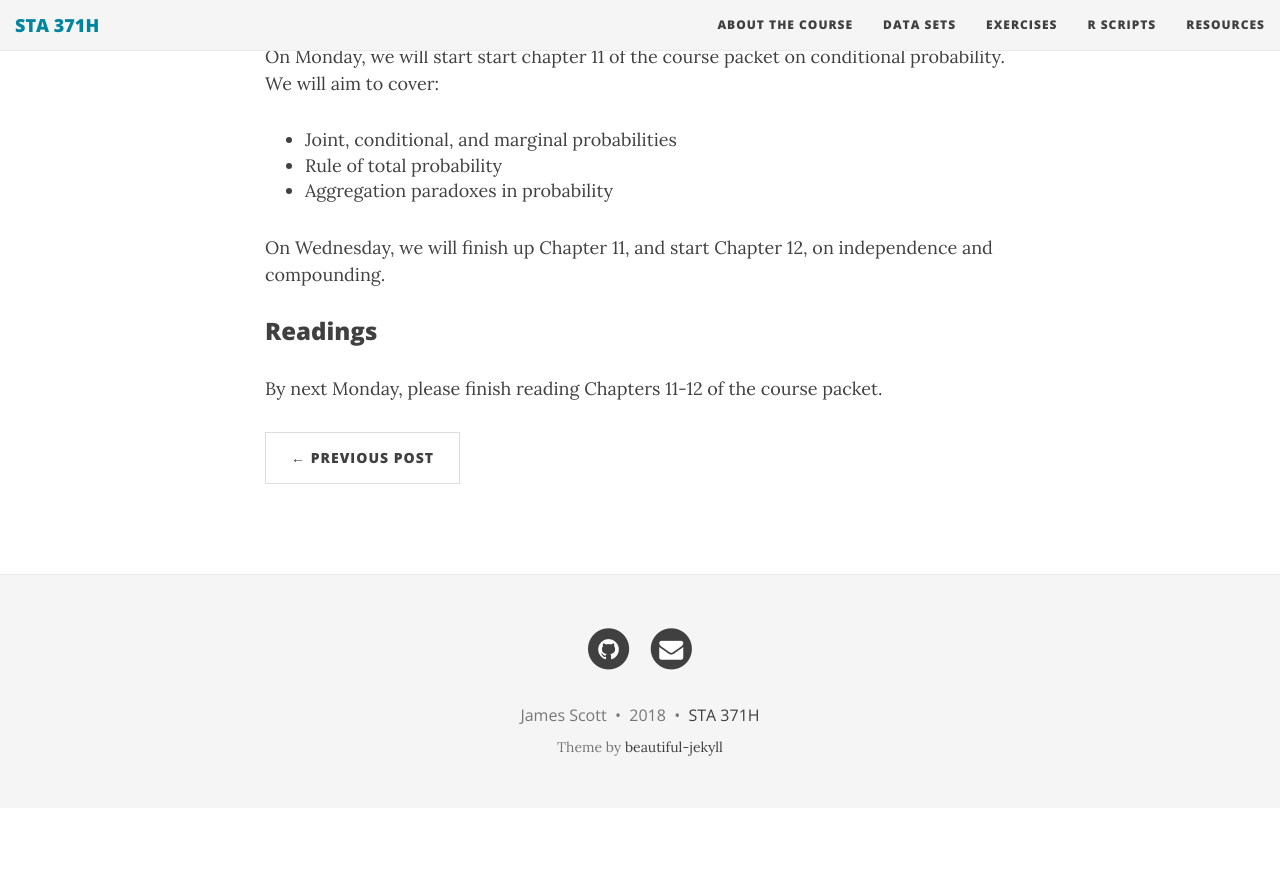
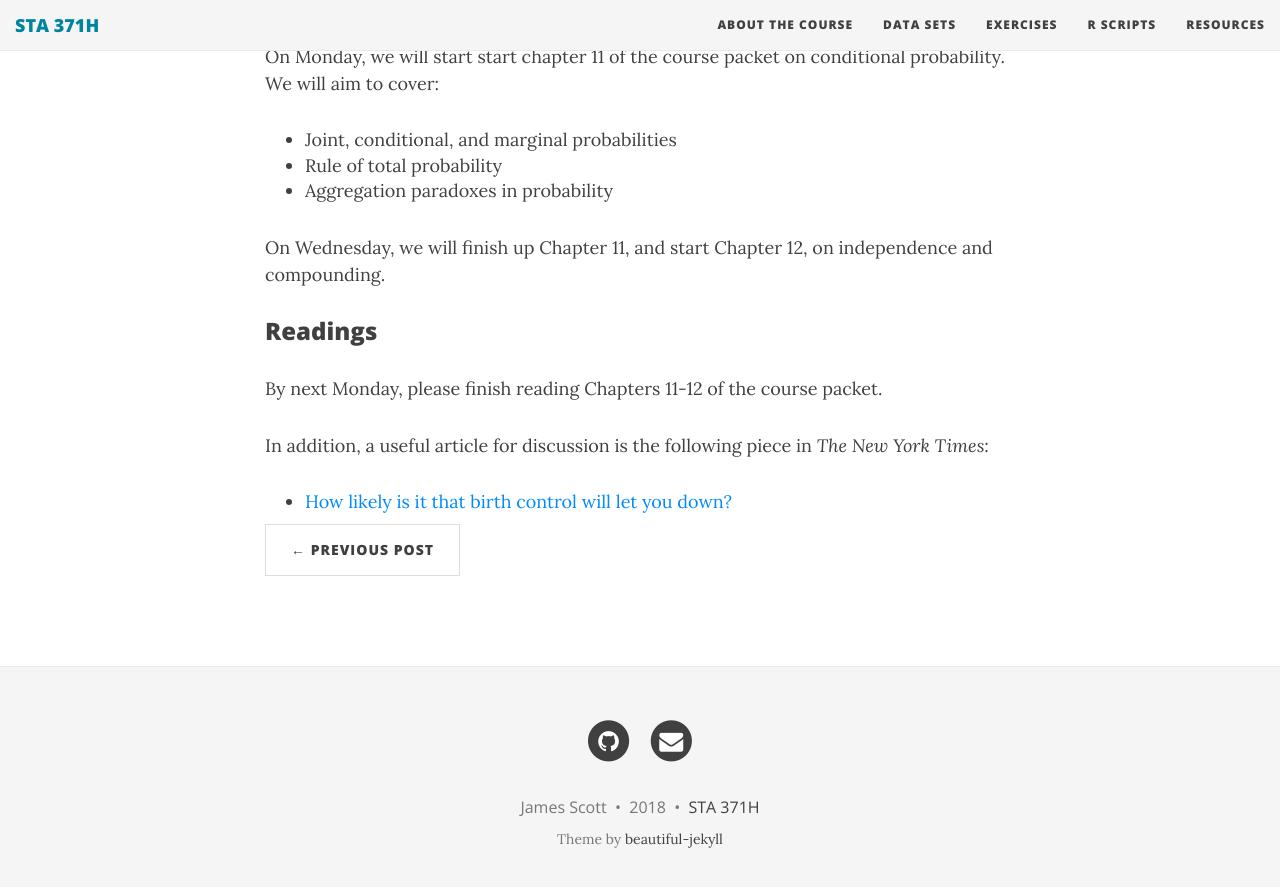
Before and after one commit to jgscott/STA371H_Spring2018, a Jekyll site: the page built from _posts/2018-04-01-week11.md, in a window 1280 px wide and 900 px high, scrolled down 546 px. Shown: the top 887 px of the window. Built offline with Jekyll 4.4.1, drawn with Linux system fonts in a browser that asks for light colours; nearby versions of some CDN libraries; before the commit the page ends 1354 px from its top, so only the background shows below that.

Commit message:
NYT article

```diff
--- a/_posts/2018-04-01-week11.md
+++ b/_posts/2018-04-01-week11.md
@@ -17,7 +17,9 @@ On Monday, we will start start chapter 11 of the course packet on conditional pr
 
 On Wednesday, we will finish up Chapter 11, and start Chapter 12, on independence and compounding.
 
-
 ### Readings
 
 By next Monday, please finish reading Chapters 11-12 of the course packet.
+
+In addition, a useful article for discussion is the following piece in _The New York Times_:
+- [How likely is it that birth control will let you down?](https://www.nytimes.com/interactive/2014/09/14/sunday-review/unplanned-pregnancies.html)
```
